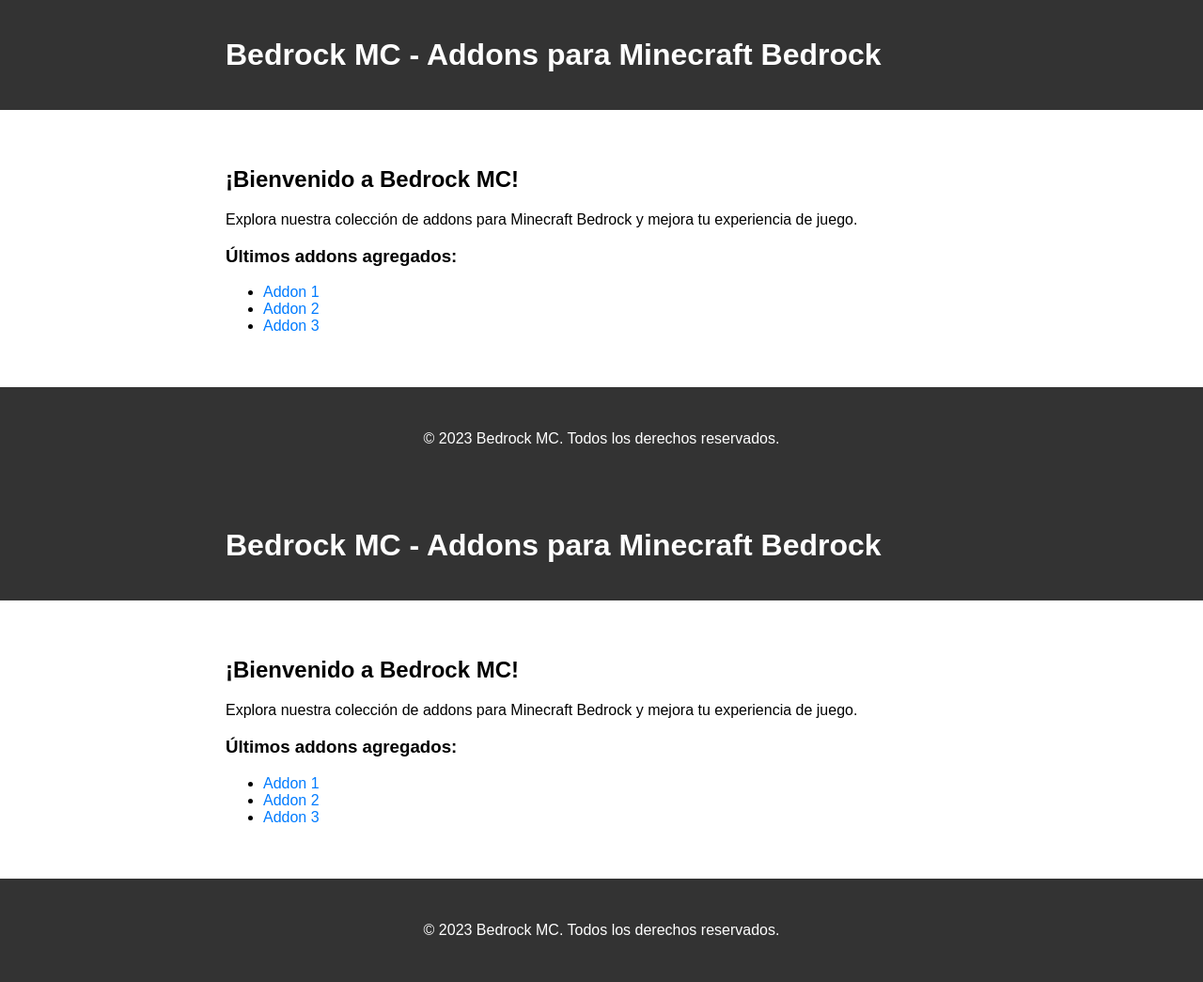
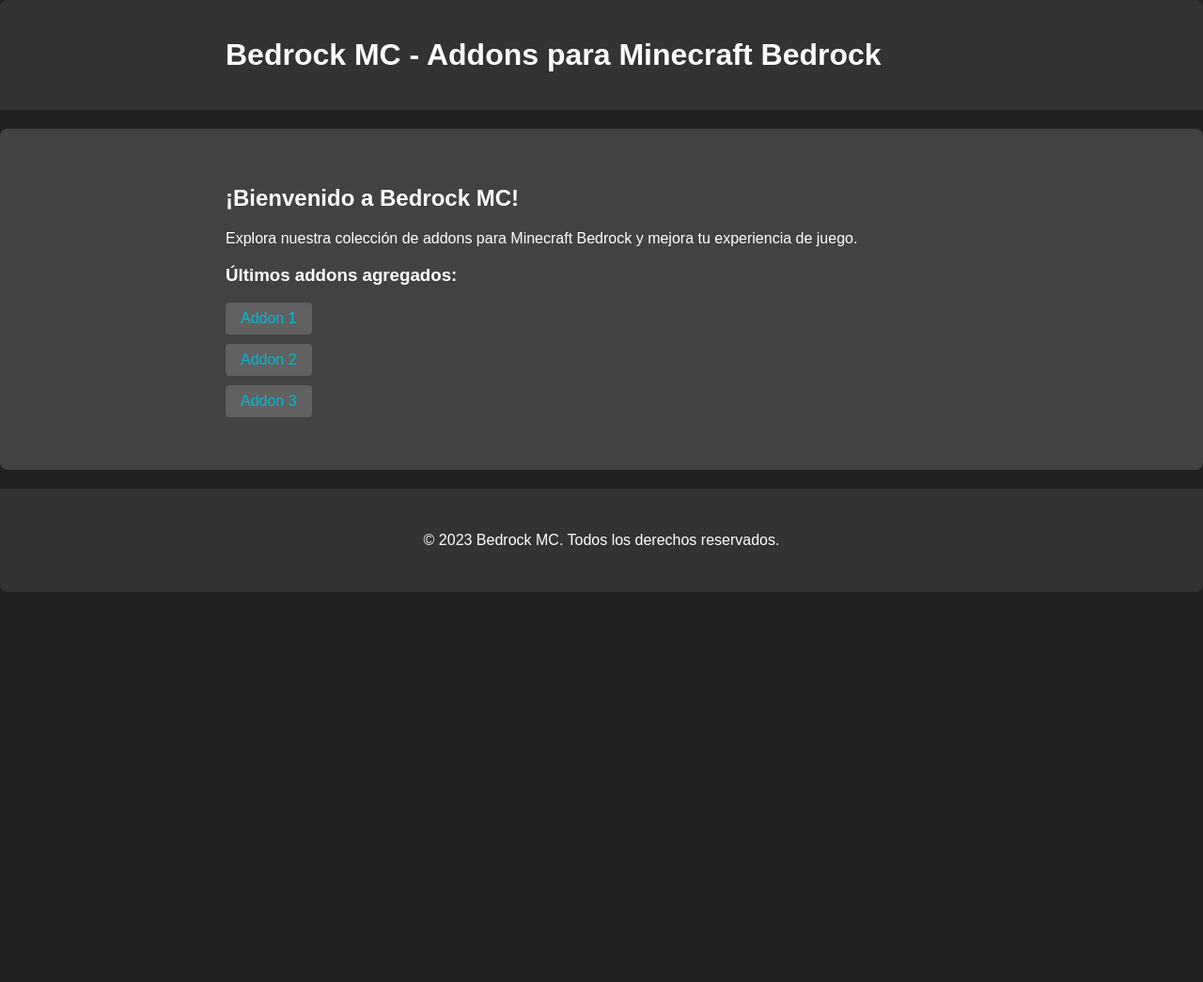
Before and after one commit to JeamDude/Bedrock-MC, a plain HTML site: page index.html in a window 1280 px wide. Shown: the whole page at 94% size. After the commit the page ends 800 px from the top, so only its background shows below. Drawn offline with Linux system fonts and the light colour scheme.

Commit message:
Actualizar index.html

```diff
--- a/index.html
+++ b/index.html
@@ -10,6 +10,8 @@
       font-family: Arial, sans-serif;
       margin: 0;
       padding: 0;
+      background-color: #212121;
+      color: #fff;
     }
 
     .container {
@@ -21,35 +23,62 @@
     /* Estilos del encabezado */
     header {
       background-color: #333;
-      color: #fff;
       padding: 20px;
+      border-radius: 8px 8px 0 0;
+      margin-bottom: 20px;
     }
 
     header h1 {
       margin: 0;
+      color: #fff;
     }
 
     /* Estilos del pie de página */
     footer {
       background-color: #333;
-      color: #fff;
       padding: 10px;
       text-align: center;
+      border-radius: 0 0 8px 8px;
+      margin-top: 20px;
     }
 
     /* Estilos del contenido principal */
     main {
       padding: 20px;
+      background-color: #424242;
+      border-radius: 8px;
     }
 
     /* Estilos para enlaces */
     a {
-      color: #007bff;
+      color: #00bcd4;
       text-decoration: none;
     }
 
     a:hover {
       text-decoration: underline;
+    }
+
+    /* Estilos para la lista de addons */
+    ul {
+      list-style: none;
+      padding: 0;
+    }
+
+    li {
+      margin-bottom: 10px;
+    }
+
+    li a {
+      display: inline-block;
+      background-color: #616161;
+      padding: 8px 16px;
+      border-radius: 4px;
+      transition: background-color 0.3s ease;
+    }
+
+    li a:hover {
+      background-color: #00bcd4;
     }
   </style>
 </head>
@@ -81,86 +110,3 @@
   </footer>
 </body>
 </html>
-<!DOCTYPE html>
-<html lang="es">
-<head>
-  <meta charset="UTF-8">
-  <meta name="viewport" content="width=device-width, initial-scale=1.0">
-  <title>Bedrock MC - Addons para Minecraft Bedrock</title>
-  <style>
-    /* Estilos generales */
-    body {
-      font-family: Arial, sans-serif;
-      margin: 0;
-      padding: 0;
-    }
-
-    .container {
-      max-width: 800px;
-      margin: 0 auto;
-      padding: 20px;
-    }
-
-    /* Estilos del encabezado */
-    header {
-      background-color: #333;
-      color: #fff;
-      padding: 20px;
-    }
-
-    header h1 {
-      margin: 0;
-    }
-
-    /* Estilos del pie de página */
-    footer {
-      background-color: #333;
-      color: #fff;
-      padding: 10px;
-      text-align: center;
-    }
-
-    /* Estilos del contenido principal */
-    main {
-      padding: 20px;
-    }
-
-    /* Estilos para enlaces */
-    a {
-      color: #007bff;
-      text-decoration: none;
-    }
-
-    a:hover {
-      text-decoration: underline;
-    }
-  </style>
-</head>
-<body>
-  <header>
-    <div class="container">
-      <h1>Bedrock MC - Addons para Minecraft Bedrock</h1>
-    </div>
-  </header>
-
-  <main>
-    <div class="container">
-      <h2>¡Bienvenido a Bedrock MC!</h2>
-      <p>Explora nuestra colección de addons para Minecraft Bedrock y mejora tu experiencia de juego.</p>
-
-      <h3>Últimos addons agregados:</h3>
-      <ul>
-        <li><a href="#">Addon 1</a></li>
-        <li><a href="#">Addon 2</a></li>
-        <li><a href="#">Addon 3</a></li>
-      </ul>
-    </div>
-  </main>
-
-  <footer>
-    <div class="container">
-      <p>&copy; 2023 Bedrock MC. Todos los derechos reservados.</p>
-    </div>
-  </footer>
-</body>
-</html>
```
